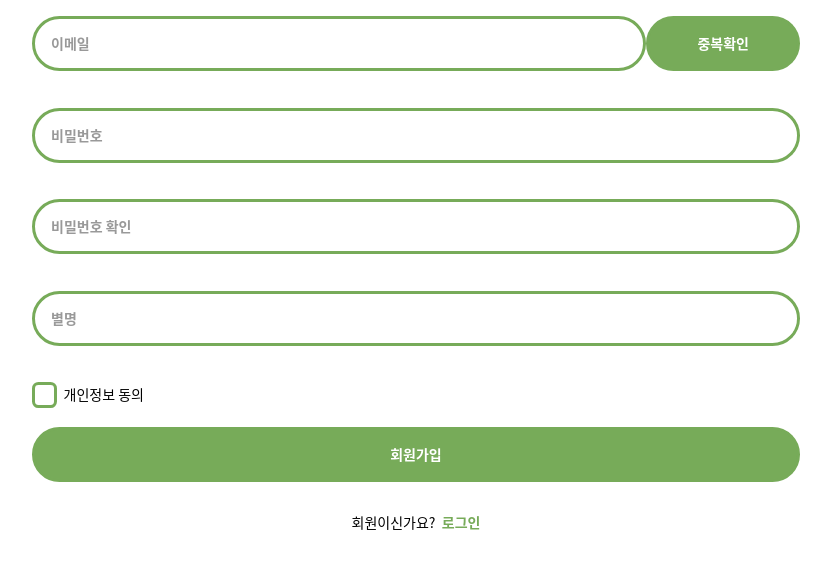
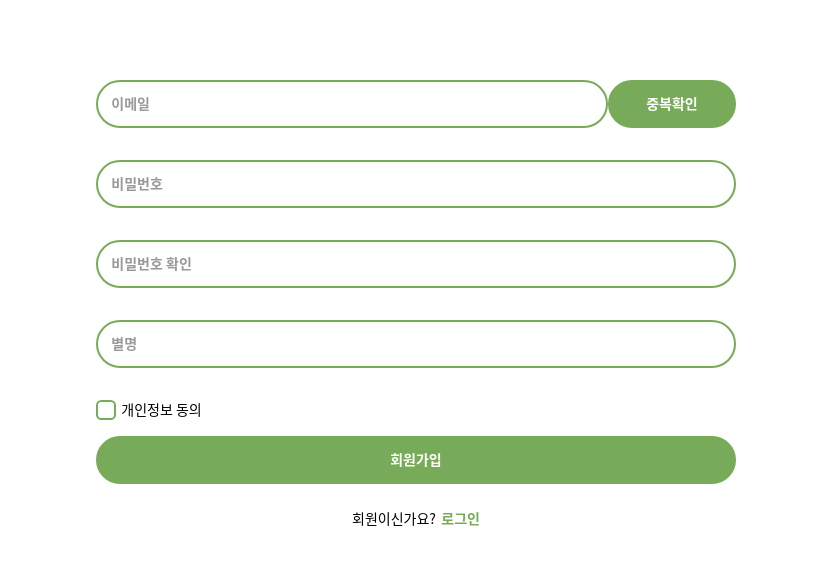
Before and after one commit to dev-damdam/healing-message, a Vue app: page / in a window 1280 px wide. Shown: the top 568 px of the page, without its empty margins (224-1055 px from the left). Built offline with nearby package versions, Linux system fonts and the light colour scheme.

Commit message:
update hm-common.scss

```diff
--- a/src/assets/styles/hm-common.scss
+++ b/src/assets/styles/hm-common.scss
@@ -2,7 +2,8 @@ $hm-font: "Noto Sans CJK KR", "Noto Sans KR";
 
 $hm-default: #77ab59;
 $hm-green-dark70: #36802d;
+$hm-gray: #999999;
 
 @function px($base) {
-  @return #{$base / 4 + "vw"};
+  @return #{"min(" + $base / 4 +"vw, " + $base / 3 + "vh)"};
 }
```
